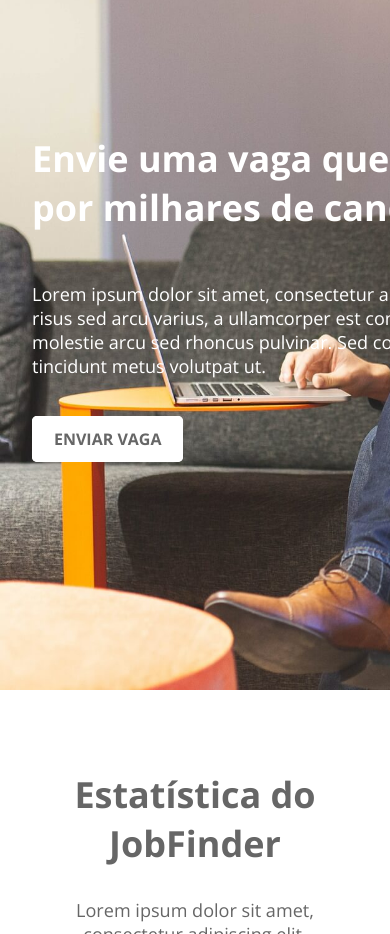
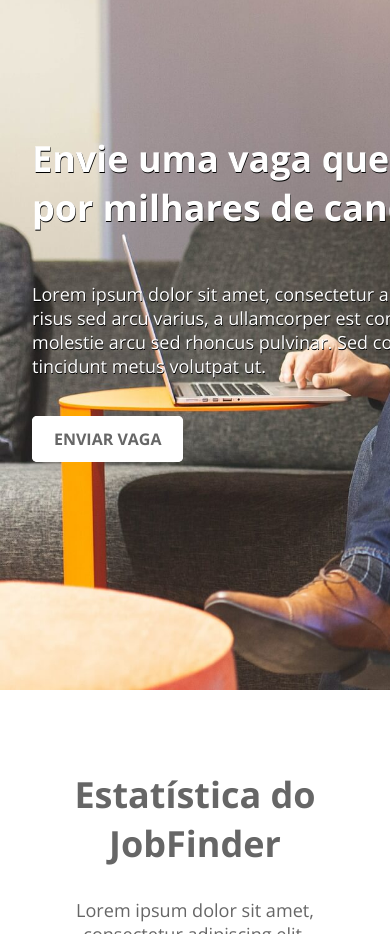
Before and after one commit to danielmontefusco13/projsiteemprego, a plain HTML site: page index.html in a window 390 px wide. Shown: the part 2160-3094 px from the top of the page. Drawn offline with nearby package versions, Linux system fonts and the light colour scheme.

Commit message:
Trabalhando no CSS parte responsiva max-width 1024px e max-width 768px

```diff
--- a/css/style.css
+++ b/css/style.css
@@ -652,7 +652,7 @@
         right: 1em;
     }
 
-    #sendjobs-inner h2. #sendjobs-inner p {
+    #sendjobs-inner h2, #sendjobs-inner p {
         text-shadow: 0.5px 0.5px #000;
     }
 
```
